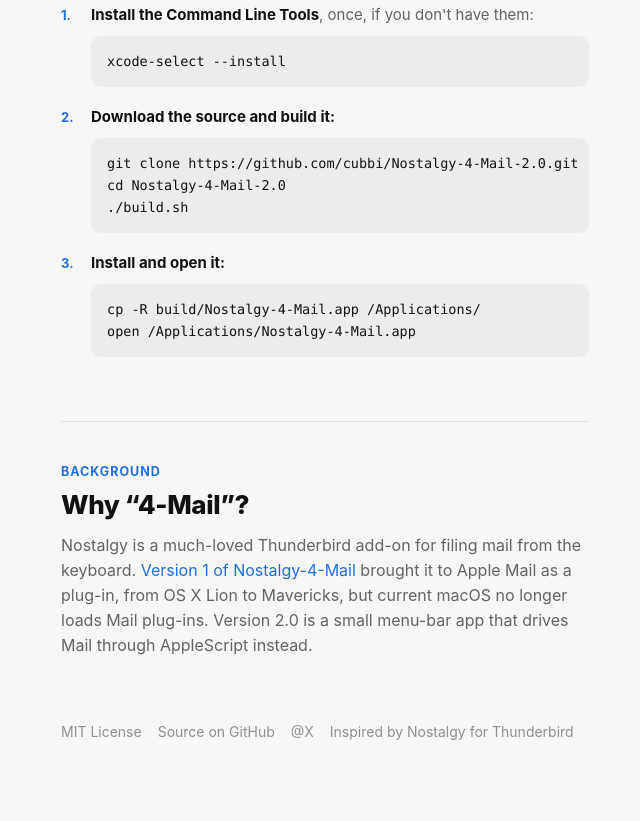
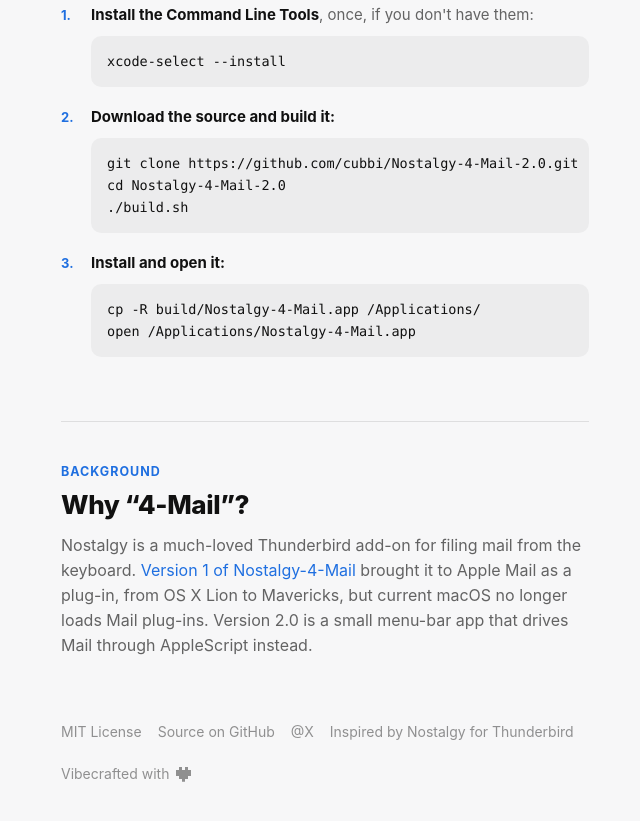
Before and after one commit to cubbi/Nostalgy-4-Mail-2.0, a plain HTML site: page index.html in a window 1280 px wide. Shown: the part 3240-4061 px from the top of the page, without its empty margins (315-955 px from the left). Drawn offline with Linux system fonts and the light colour scheme.

Commit message:
Footer: Vibecrafted with a pixel heart
Co-Authored-By: Claude Opus 5.5 <noreply@anthropic.com>

```diff
--- a/index.html
+++ b/index.html
@@ -123,6 +123,9 @@
   footer { margin-top: 64px; font-size: 14px; color: var(--faint); display: flex; flex-wrap: wrap; gap: 6px 16px; }
   footer a { color: var(--faint); text-decoration: none; }
   footer a:hover { color: var(--text); }
+  /* Sign-off: a 5x5 pixel heart, ~1.7x cap height, in the text colour; 15px keeps each cell 3px. */
+  footer .crafted { flex-basis: 100%; margin-top: 14px; display: flex; align-items: center; gap: 0.45em; white-space: nowrap; }
+  footer .crafted svg { width: 15px; height: 15px; fill: currentColor; shape-rendering: crispEdges; transform: translateY(0.06em); }
 
   @media (max-width: 600px) {
     .site { padding-top: 32px; }
@@ -252,6 +255,7 @@ open /Applications/Nostalgy-4-Mail.app</pre></li>
     <a data-repo-link href="#install">Source on GitHub</a>
     <a href="https://x.com/Cubbi" rel="me">@X</a>
     <span>Inspired by Nostalgy for Thunderbird</span>
+    <span class="crafted">Vibecrafted with <svg viewBox="0 0 5 5" role="img" aria-label="love"><path d="M1 0h1v1h1V0h1v1h1v2H4v1H3v1H2V4H1V3H0V1h1z"/></svg></span>
   </footer>
 </div>
 
```
